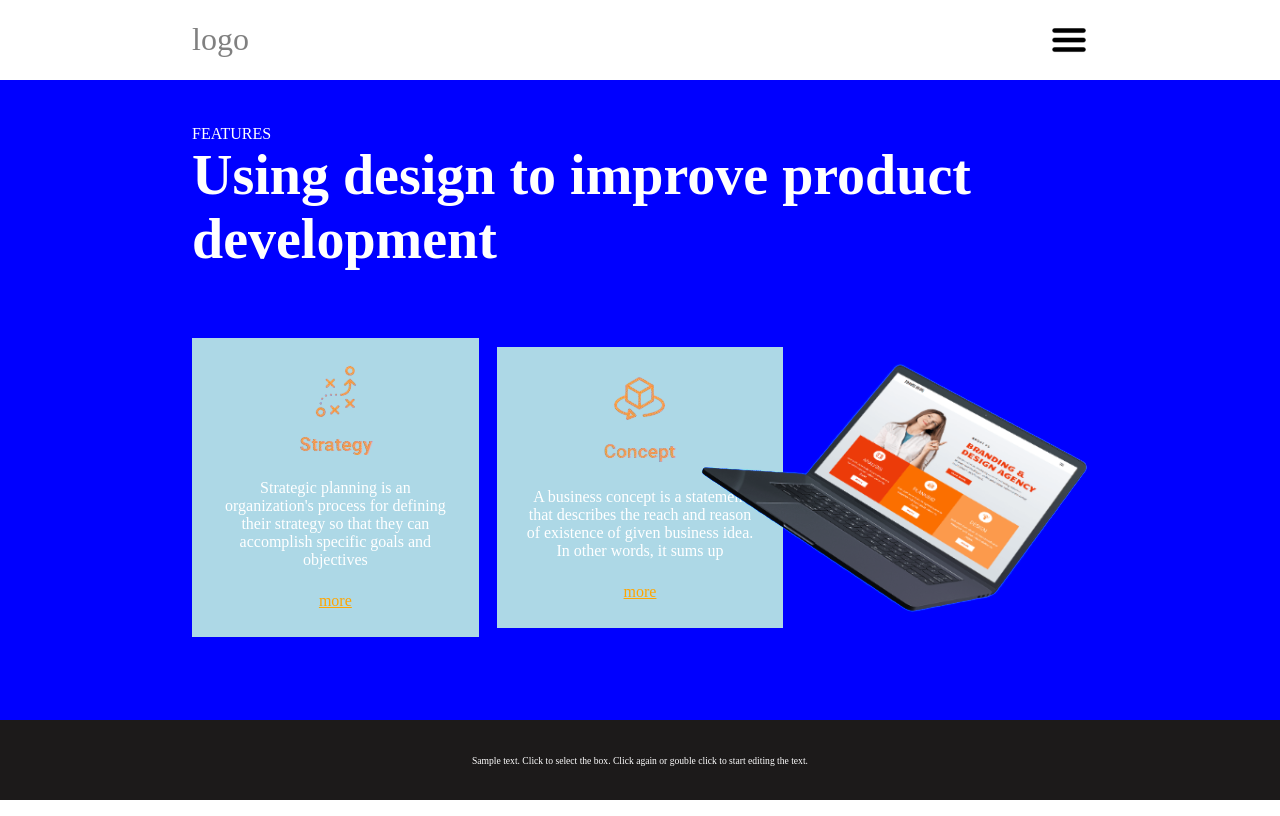
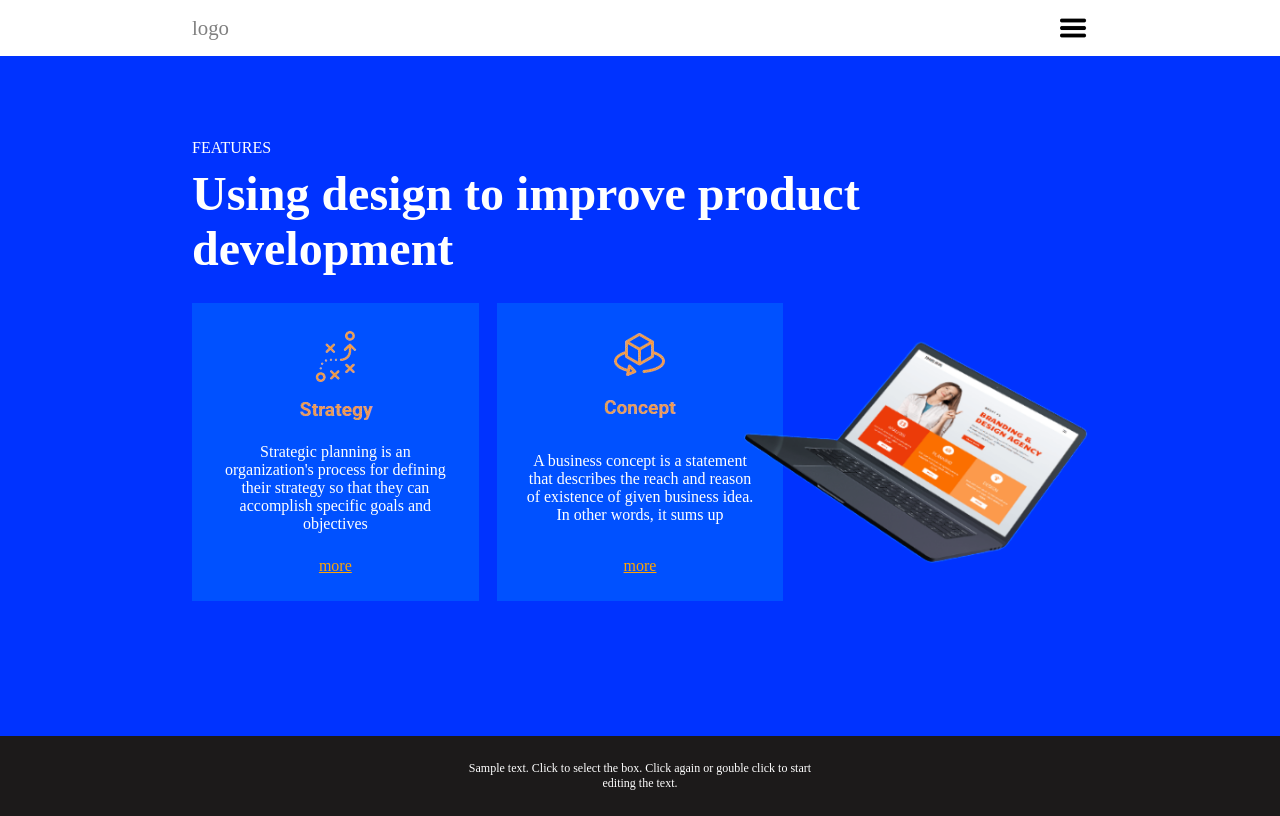
Before and after one commit to Artem-neloshkaPerevtilennia/Labka4, a plain HTML site: page index.html in a window 1280 px wide. Drawn offline with Linux system fonts and the light colour scheme.

Commit message:
desktop version done

```diff
--- a/index.html
+++ b/index.html
@@ -3,7 +3,7 @@
   <head>
     <meta charset="UTF-8" />
     <meta name="viewport" content="width=device-width, initial-scale=1.0" />
-    <title>Labka 4</title>
+    <title>Labka 4 desktop</title>
     <link rel="stylesheet" href="style.css" />
   </head>
   <body>
@@ -11,7 +11,9 @@
       <a href="index.html" class="logo">
         <p class="logo-text">logo</p>
       </a>
-      <img src="menu-icon.webp" alt="here is a burger" class="menu-icon" />
+      <div class="menu-icon">
+        <img src="menu-icon.webp" alt="here is a burger" />
+      </div>
     </nav>
 
     <div class="container">
--- a/style.css
+++ b/style.css
@@ -5,7 +5,7 @@
 }
 
 html, body {
-  height: 100%;
+  min-height: 100vh;
   width: 100%;
   display: flex;
   flex-direction: column;
@@ -17,7 +17,7 @@ html, body {
   flex-direction: row;
   justify-content: space-between;
   align-items: center;
-  height: 10%;
+  height: 7vh;
   width: 100%;
   padding: 1% 0;
 }
@@ -30,20 +30,24 @@ html, body {
 
 .logo-text {
   color: gray;
-  font-size: 2em;
+  font-size: 1.3em;
 }
 
 .menu-icon {
-  height: 70%;
+  height: 100%;
   margin-right: 15%;
+}
+
+.menu-icon img {
+  height: 100%;
 }
 
 .container {
   display: flex;
   justify-content: center;
   align-items: center;
-  background-color: blue;
-  min-height: 80%;
+  background-color: rgb(0, 51, 255);
+  min-height: 85vh;
   width: 100%;
 }
 
@@ -54,10 +58,11 @@ html, body {
   align-items: center;
   min-height: 80%;
   width: 100%;
-  margin: 7% 15% 10% 15%;
+  margin: 3% 15% 7% 15%;
 }
 
 .contant-title {
+  width: 100%;
   color: white;
 }
 
@@ -67,14 +72,15 @@ html, body {
 }
 
 .theme {
-  font-size: 3.5em;
+  font-size: 3em;
+  margin: 1% 0% 3% 0%;
 }
 
 .info {
   display: flex;
   flex-direction: row;
   justify-content: space-between;
-  align-items: center;
+  align-items: stretch;
   width: 100%;
 }
 
@@ -83,13 +89,9 @@ html, body {
   flex-direction: column;
   justify-content: space-between;
   align-items: center;
-  background-color: lightblue;
+  background-color: rgb(0, 81, 255);
   width: 32%;
   padding: 3%;
-}
-
-.concept {
-
 }
 
 .description {
@@ -108,6 +110,7 @@ html, body {
 }
 
 .laptop-image img {
+  width: 120%;
   position: absolute;
   right: 0;
   top: 50%;
@@ -119,8 +122,9 @@ html, body {
   justify-content: center;
   align-items: center;
   background-color: rgb(28, 26, 26);
-  min-height: 10%;
+  height: 10vh;
   width: 100%;
+  padding: 1%;
 }
 
 .footer-text {
@@ -128,5 +132,5 @@ html, body {
   width: 30%;
   color: white;
   font-weight: lighter;
-  font-size: 60%;
+  font-size: 75%;
 }
```
